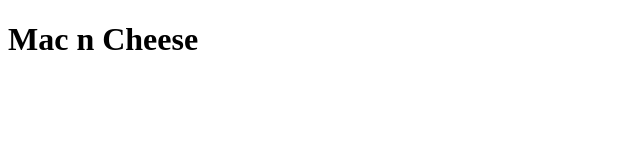
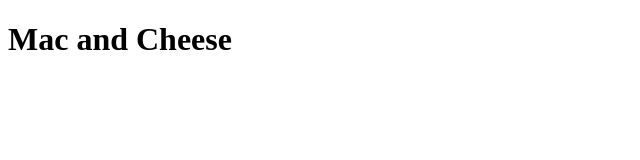
Before and after one commit to Bladorthin1/odin-recipes, a plain HTML site: page recipes/mac-n-cheese.html in a window 1280 px wide. Shown: the whole page, without its empty margins (0-640 px from the left). Drawn offline with Linux system fonts and the light colour scheme.

Commit message:
Fix typo

```diff
--- a/recipes/mac-n-cheese.html
+++ b/recipes/mac-n-cheese.html
@@ -6,6 +6,6 @@
     <title>Document</title>
 </head>
 <body>
-    <h1>Mac n Cheese</h1>
+    <h1>Mac and Cheese</h1>
 </body>
 </html>
```
